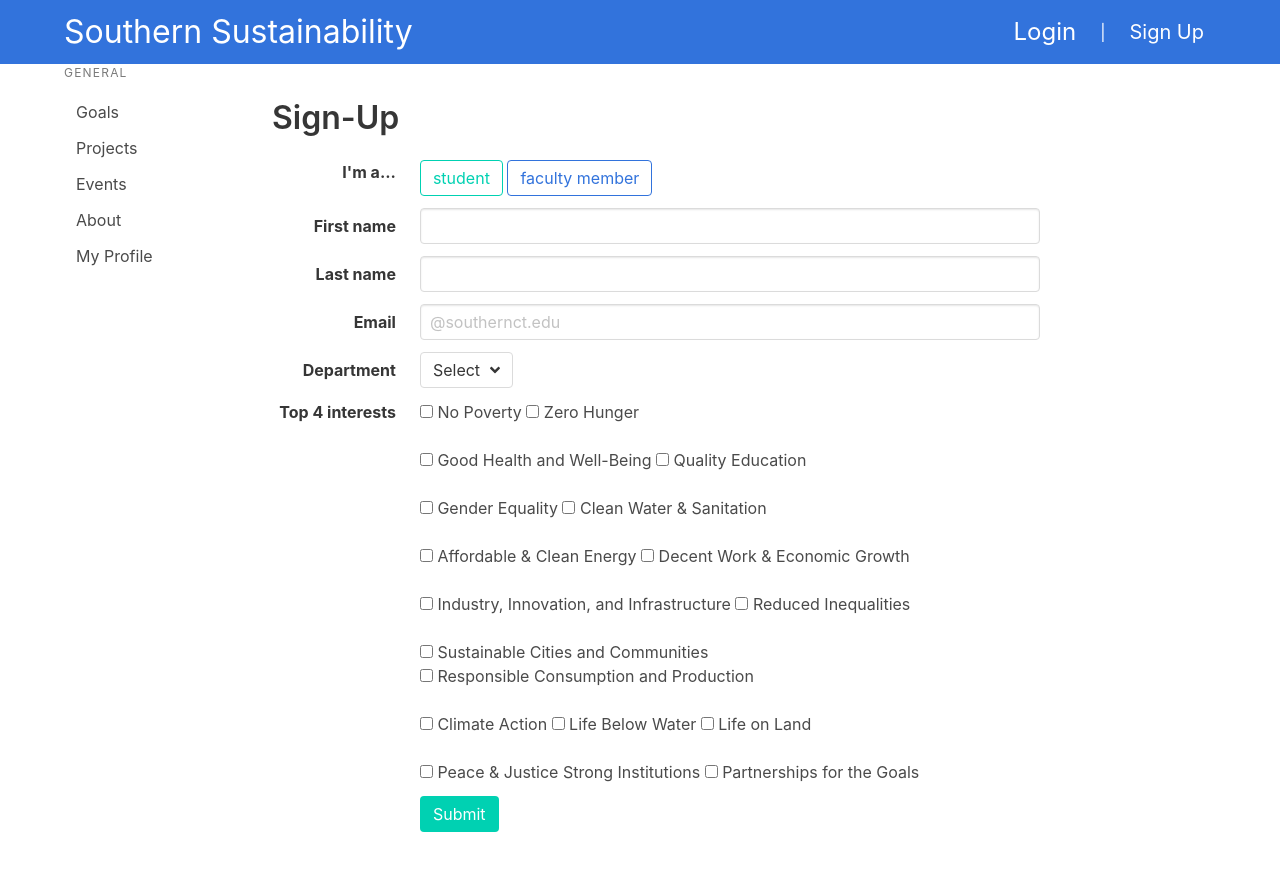
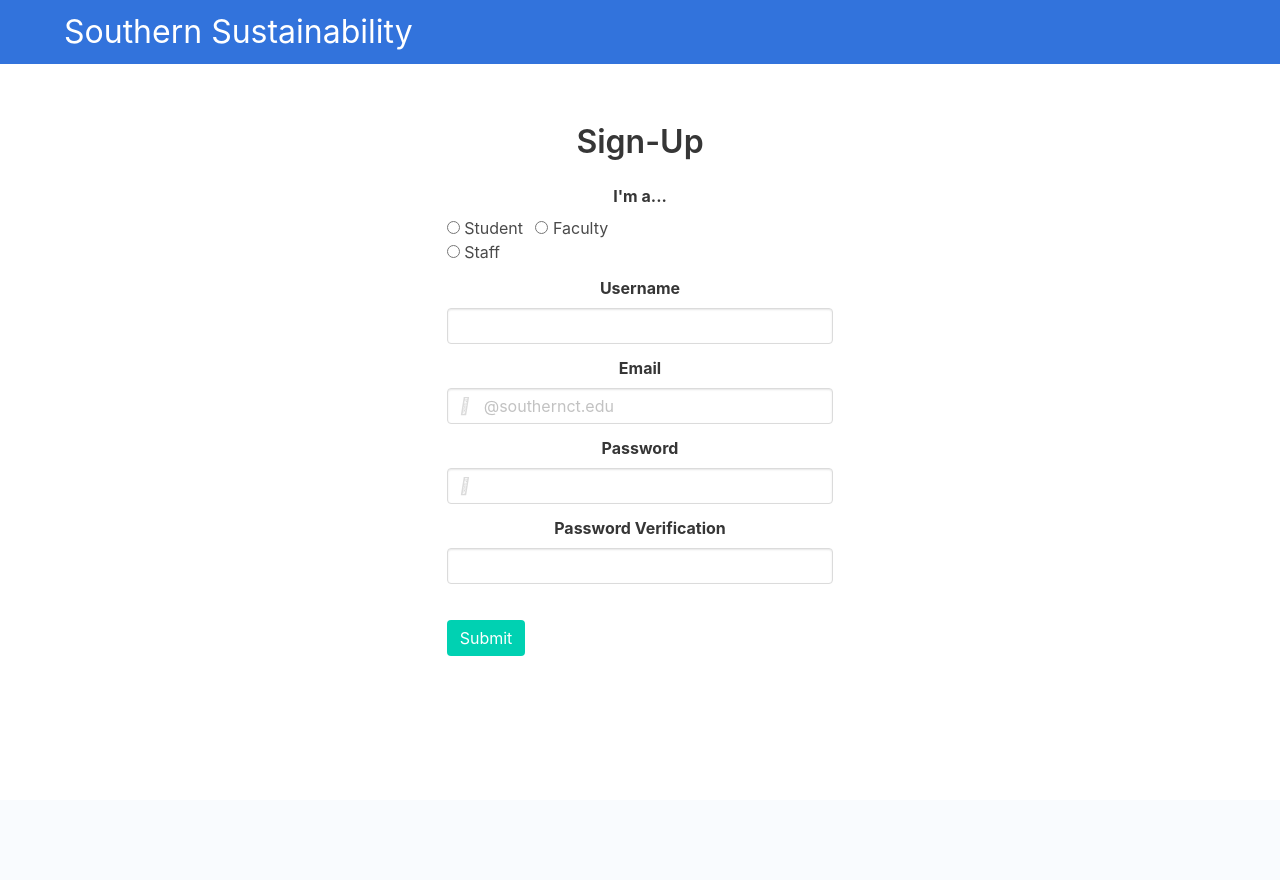
Before and after one commit to AJLabozzo/CSC499-test, a Flask app: page /new_account in a window 1280 px wide. After the commit the page ends 656 px from the top, so only its background shows below. Run offline with Flask 2, Linux system fonts and the light colour scheme; parts of the project's set-up code (start-up, migrations or seed data) failed here and were passed over; some libraries are stand-ins or nearby versions.

```diff
--- a/app/forms.py
+++ b/app/forms.py
@@ -1,6 +1,6 @@
 from flask_wtf import FlaskForm
 from wtforms import StringField, PasswordField, BooleanField, SubmitField, SelectField, TextAreaField
-from wtforms.validators import DataRequired, Length, EMail, Equalto, ValidationError
+from wtforms.validators import DataRequired, Length, Email, ValidationError, EqualTo
 from app.models import User, Project
 
 class LoginForm(FlaskForm):
@@ -8,6 +8,23 @@ class LoginForm(FlaskForm):
     password = PasswordField('Password', validators=[DataRequired(),Length(max=128)])
     remember_me = BooleanField('Remember Me')
     submit = SubmitField('Sign In')
+
+class SignupForm(FlaskForm):
+    username = StringField('Username', validators=[DataRequired(),Length(max=64)])
+    email = StringField('Email', validators=[DataRequired(), Email(),Length(max=120)])
+    password = PasswordField('Password', validators=[DataRequired(),Length(max=128)])
+    password2 = PasswordField('Repeat Password', validators=[DataRequired(), EqualTo('password')])
+    submit = SubmitField('Register')
+
+    def validate_username(self, username):
+        user = User.query.filter_by(username=username.data).first()
+        if user is not None:
+            raise ValidationError('Please use a different username.')
+
+    def validate_email(self, email):
+        user = User.query.filter_by(email=email.data).first()
+        if user is not None:
+            raise ValidationError('Please use a different email address.')
 
 class ProjectSearchForm(FlaskForm):
     choices = [('Goal', 'Goal'),
--- a/app/models.py
+++ b/app/models.py
@@ -23,10 +23,11 @@ class User(UserMixin, db.Model):
 class Project(db.Model):
     id = db.Column(db.Integer, primary_key=True)
     projectname = db.Column(db.String(64), index=True, unique=True)
-    body = db.Column(db.String(500))
+    body = db.Column(db.String(500),unique=False)
     timestamp = db.Column(db.DateTime, index=True, default=datetime.utcnow)
     user_id = db.Column(db.Integer,db.ForeignKey('user.id'))
     department = db.Column(db.String(64))
+    progress = db.Column(db.Boolean, unique=False, default=False)
 
     def __repr__(self):
         return '<Project {}>'.format(self.projectname)
--- a/app/routes.py
+++ b/app/routes.py
@@ -2,7 +2,7 @@
 from flask import flash, render_template, request, redirect, url_for
 from flask_login import current_user, login_user, logout_user
 from app import app, db
-from app.forms import LoginForm, ProjectSearchForm, ProjectSubmissionForm
+from app.forms import LoginForm, ProjectSearchForm, ProjectSubmissionForm, SignupForm
 from app.models import User, Project, Goals
 from werkzeug.security import generate_password_hash, check_password_hash
 
@@ -21,10 +21,25 @@ def goals():
 
 @app.route('/projects', methods=['GET','POST'])
 def projects():
+
     search = ProjectSearchForm(request.form)
+    projects=[]
+
     if request.method == 'Post':
-        return search_results(search)
-    return render_template('projects.html', form=search)
+        return render_template('projects.html')
+
+    allprojects = Project.query.all()
+    for data in allprojects:
+        #need to query for the goals associated with project sperately
+        Goalslist = []
+        allgoals = Goals.query.filter_by(project_id=data.projectname).all()
+        for goal in allgoals:
+            Goalslist.append(goal)
+
+        project = dict(projectname=data.projectname,department=data.department,username=User.query.get(data.user_id).username,goals = Goalslist,body=data.body)
+        projects.append(project)
+
+    return render_template('projects.html', form=search, projects=projects)
 
 def search_results(search):
     results = []
@@ -61,7 +76,7 @@ def myprofile():
 def submission_form():
     form = ProjectSubmissionForm()
     if form.validate_on_submit():
-        project = Project(projectname = form.projectname.data, body = form.body.data, user_id = current_user.id, department=form.department.data)
+        project = Project(projectname = form.projectname.data, body = form.body.data, user_id = current_user.id, department=request.form.get('department'))
         db.session.add(project)
         db.session.commit()
 
@@ -75,14 +90,24 @@ def submission_form():
 
     return render_template('submission_form.html', form=form)
 
-@app.route('/new_account')
+@app.route('/new_account', methods=['GET', 'POST'])
 def new_account():
-	return render_template('new_account.html')
+    if current_user.is_authenticated:
+        return redirect(url_for('landing'))
+    form = SignupForm()
+    if form.validate_on_submit():
+        user = User(username=form.username.data, email=form.email.data, user_role=request.form.get('user_role'))
+        user.set_password(form.password.data)
+        db.session.add(user)
+        db.session.commit()
+        flash('Congratulations, you are now a registered user!')
+        return redirect(url_for('landing'))
+    return render_template('new_account.html', title='Sign-Up', form=form)
 
 @app.route('/login', methods=['GET', 'POST'])
 def login():
     if current_user.is_authenticated:
-        return redirect(url_for('index'))
+        return redirect(url_for('landing'))
     form = LoginForm()
     if form.validate_on_submit():
         user = User.query.filter_by(username=form.username.data).first()
--- a/app/templates/base.html
+++ b/app/templates/base.html
@@ -34,11 +34,11 @@
                         <a class="has-text-white is-size-4" href="../logout">Logout</a>
                         {% endif %}
 					</div>
-					<p class="navbar-item has-text-white is-size-6">|</p>
+                    {% if current_user.is_authenticated%}
+					<p class="navbar-item has-text-white is-size-4">|</p>
 					<div class="navbar-item">
-						<a class="has-text-white is-size-5" href="../new_account">
-						Sign Up
-						</a>
+						<a class="has-text-white is-size-4" href="../new_account">Sign Up</a>
+                        {% endif %}
 					</div>
 				</div>
 			</div>
--- a/app/templates/login.html
+++ b/app/templates/login.html
@@ -7,7 +7,7 @@
 
 {% block content %}
 	<center>
-	<div class="column is-2 ">
+	<div class="column is-4 ">
 	<div class="container-fluid col-8" style="margin-top: 30px">
 
 	<h1>Sign In</h1>
--- a/app/templates/new_account.html
+++ b/app/templates/new_account.html
@@ -1,206 +1,150 @@
-{% extends "base.html" %}
+{% extends "cleanbase.html" %}
 
 {% block head %}	{{ super() }}	{% endblock %}
 
 {% block Nav %}	{{ super() }}	{% endblock %}
 {% block content %}
 <section class="section">
-        <div class="container">
+    <center>
+	<div class="column is-4">
             <h1 class="title">Sign-Up</h1>
+            <form action="", method="post" role = "form">
+            {{ form.hidden_tag() }}
             <main>
-                <div class="field is-horizontal">
-                    <div class="field-label">
-                        <label class="label">I'm a...</label>
+                <div class="container">
+                <div class="field">
+                    <div class="label">
+                        <label class="label" for="user_role">I'm a...</label>
                     </div>
-                    <div class="field-body">
-                        <div class="field is-narrow">
+                    <div class="field-body is-horizontal">
+                        <div class="field is-wide">
                         <div class="control">
-                            <button class="button is-primary is-outlined">student</button>
-                            <button class="button is-link is-outlined">faculty member</button>
+                            <label class="radio">
+                                <input type="radio" name="user_role" value="Student">
+                                Student
+                            </label>
+                            <label class="radio">
+                                <input type="radio" name="user_role" value="Faculty">
+                                Faculty
+                            </label>
+                            <br>
+                            <label class="radio">
+                                <input type="radio" name="user_role" value="Staff">
+                                Staff
+                            </label>
                         </div>
                         </div>
                     </div>
                 </div>
 
+                <div class="field">
+                        <div class="label">
+                            <label class="label" for="username">Username</label>
+                        </div>
+                        <div class="field-body">
+                            <div class="field">
+                            <p class="control">
+                                <input class="input" id="username" name="username" type="text" placeholder="">
+                                {% for error in form.username.errors %}
+            `                   <span style="color: red;">[{{ error }}]</span>
+                                {% endfor %}
+                            </p>
+                            </div>
+                        </div>
+                    </div>
 
-                <div class="field is-horizontal">
-                    <div class="field-label is-normal">
-                      <label class="label">First name</label>
-                    </div>
-                    <div class="field-body">
-                      <div class="field">
-                        <p class="control">
-                          <input class="input" type="text" placeholder="">
-                        </p>
-                      </div>
-                    </div>
+                <div class="field">
+                        <div class="label is-normal">
+                            <label class="label" for="email">Email</label>
+                        </div>
+                        <div class="field-body">
+                            <div class="field">
+                                <p class="control is-expanded has-icons-left">
+                                    <input class="input" id="email" name ="email" type="text" placeholder="@southernct.edu">
+                                    {% for error in form.email.errors %}
+            `                        <span style="color: red;">[{{ error }}]</span>
+                                    {% endfor %}
+                                    <span class="icon is-small is-left">
+                                        <i class="fas fa-envelope"></i>
+                                    </span>
+                                </p>
+                            </div>
+                        </div>
                 </div>
 
-                <div class="field is-horizontal">
-                    <div class="field-label is-normal">
-                        <label class="label">Last name</label>
+                <div class="field">
+                        <div class="label is-normal">
+                            <label class="label" for="password">Password</label>
+                        </div>
+                        <div class="field-body">
+                            <div class="field">
+                            <p class="control is-expanded has-icons-left">
+                                <input class="input" id="password" name="password" type="text" placeholder="">
+                                {% for error in form.password.errors %}
+            `                   <span style="color: red;">[{{ error }}]</span>
+                                {% endfor %}
+                                <span class="icon is-small is-left">
+                                    <i class="fas fa-lock"></i>
+                                </span>
+                            </p>
+                            </div>
+                        </div>
+                    </div>
+
+                <div class="field">
+                        <div class="label is-normal">
+                            <label class="label"for="password2">Password Verification</label>
+                        </div>
+                        <div class="field-body">
+                            <div class="field">
+                            <p class="control">
+                                <input class="input" id="password2" name="password2" type="text" placeholder="">
+                                {% for error in form.password2.errors %}
+            `                   <span style="color: red;">[{{ error }}]</span>
+                                {% endfor %}
+                            </p>
+                            </div>
+                        </div>
+                    </div>
+<!--
+                <div class="field">
+                    <div class="label is-normal">
+                        <label class="label">Department</label>
                     </div>
                     <div class="field-body">
                         <div class="field">
-                        <p class="control">
-                            <input class="input" type="text" placeholder="">
-                        </p>
+                        <div class="field">
+                            <div class="control">
+                                <div class="select">
+                                    <select>
+                                    <option>CSC</option>
+                                    <option>PSY</option>
+                                    <option>LIB</option>
+                                    <option>ENG</option>
+                                    </select>
+                                </div>
+                            </div>
+                            </div>
                         </div>
                     </div>
-                </div>
-
-                <div class="field is-horizontal">
-                    <div class="field-label is-normal">
-                        <label class="label">Email</label>
-                    </div>
+                </div>-->
+                <br>
+                <div class="field">
                     <div class="field-body">
-                        <div class="field">
-                        <p class="control is-expanded">
-                            <input class="input" type="text" placeholder="@southernct.edu">
-                        </p>
+                    <div class="field">
+                        <div class="control">
+                        <button type="submit" class="button is-primary">
+                            Submit
+                        </button>
                         </div>
                     </div>
-                </div>
-
-                <div class="field is-horizontal">
-                        <div class="field-label is-normal">
-                            <label class="label">Department</label>
-                        </div>
-                        <div class="field-body">
-                            <div class="field">
-                                <div class="dropdown is-hoverable">
-                                    <div class="dropdown-trigger">
-                                        <button class="button" aria-haspopup="true" aria-controls="dropdown-menu4">
-                                        <span>Select</span>
-                                        <span class="icon is-small">
-                                            <i class="fas fa-angle-down" aria-hidden="true"></i>
-                                        </span>
-                                        </button>
-                                    </div>
-                                    <div class="dropdown-menu" id="dropdown-menu4" role="menu">
-                                        <div class="dropdown-content">
-                                        <div class="dropdown-item">
-                                            <a href="#" class="dropdown-item">
-                                            CSC
-                                            </a>
-                                            <a href="#" class="dropdown-item">
-                                            MAT
-                                            </a>
-                                            <a href="#" class="dropdown-item">
-                                            ART
-                                            </a>
-                                        </div>
-                                        </div>
-                                    </div>
-                                </div>
-                        </div>
                     </div>
                 </div>
-
-
-                <div class="field is-horizontal">
-                        <div class="field-label">
-                          <label class="label">Top 4 interests</label>
-                        </div>
-                        <div class="field-body">
-                          <div class="field is-narrow">
-                            <div class="control">
-                                <label class="checkbox">
-                                    <input type="checkbox">
-                                    No Poverty
-                                </label>
-                                <label class="checkbox">
-                                    <input type="checkbox">
-                                    Zero Hunger
-                                </label>
-                                <br></br>
-                                <label class="checkbox">
-                                    <input type="checkbox">
-                                    Good Health and Well-Being
-                                </label>
-                                <label class="checkbox">
-                                    <input type="checkbox">
-                                    Quality Education
-                                </label>
-                                <br></br>
-                                <label class="checkbox">
-                                    <input type="checkbox">
-                                    Gender Equality
-                                </label>
-                                <label class="checkbox">
-                                    <input type="checkbox">
-                                    Clean Water & Sanitation
-                                </label>
-                                <br></br>
-                                <label class="checkbox">
-                                    <input type="checkbox">
-                                    Affordable & Clean Energy
-                                </label>
-                                <label class="checkbox">
-                                    <input type="checkbox">
-                                    Decent Work & Economic Growth
-                                </label>
-                                <br></br>
-                                <label class="checkbox">
-                                    <input type="checkbox">
-                                    Industry, Innovation, and Infrastructure
-                                </label>
-                                <label class="checkbox">
-                                    <input type="checkbox">
-                                    Reduced Inequalities
-                                </label>
-                                <br></br>
-                                <label class="checkbox">
-                                    <input type="checkbox">
-                                    Sustainable Cities and Communities
-                                </label>
-                                <label class="checkbox">
-                                    <input type="checkbox">
-                                    Responsible Consumption and Production
-                                </label>
-                                <br></br>
-                                <label class="checkbox">
-                                    <input type="checkbox">
-                                    Climate Action
-                                </label>
-                                <label class="checkbox">
-                                    <input type="checkbox">
-                                    Life Below Water
-                                </label>
-                                <label class="checkbox">
-                                    <input type="checkbox">
-                                    Life on Land
-                                </label>
-                                <br></br>
-                                <label class="checkbox">
-                                    <input type="checkbox">
-                                    Peace & Justice Strong Institutions
-                                </label>
-                                <label class="checkbox">
-                                    <input type="checkbox">
-                                    Partnerships for the Goals
-                                </label>
-                            </div>
-                          </div>
-                        </div>
-                      </div>
-
-                      <div class="field is-horizontal">
-                          <div class="field-label">
-                            <!-- Left empty for spacing -->
-                          </div>
-                          <div class="field-body">
-                            <div class="field">
-                              <div class="control">
-                                <button class="button is-primary">
-                                  Submit
-                                </button>
-                              </div>
-                            </div>
-                          </div>
-                      </div>
-
+                </div>
+            </main>
+            </form>
         </div>
+	</center>
     </section>
 
 {% endblock %}
```
Also changed, not shown: app/templates/projects.html (+41 -6 lines), app/templates/submission_form.html (+24 -2 lines), migrations/versions/741c3abebeb7_.py (renamed from migrations/versions/4760e1f94308_.py, +5 -8 lines), migrations/versions/a4d2792327a0_.py (deleted, +0 -30 lines), app.db, 1 other file.
